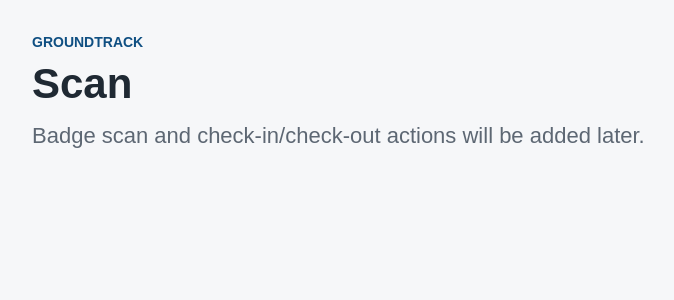
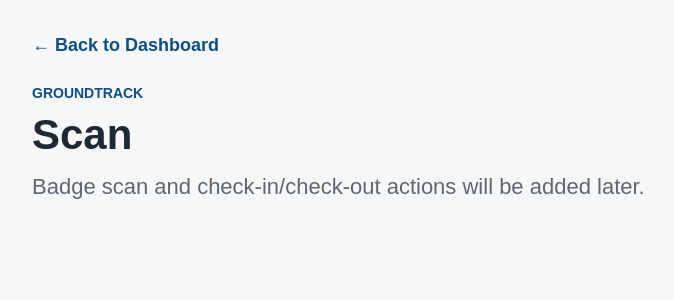
Before and after one commit to gacurl/GroundTrack, a Flask app: page /scan in a window 1280 px wide. Shown: the part 76-376 px from the top of the page, without its empty margins (72-746 px from the left). Run offline with Flask 3, Linux system fonts and the light colour scheme.

Commit message:
Issue 1-3: Add back links on app pages

```diff
--- a/static/style.css
+++ b/static/style.css
@@ -72,6 +72,19 @@
   max-width: 1120px;
   margin: 0 auto;
   padding: 32px 24px;
+}
+
+.back-link {
+  color: var(--accent-dark);
+  display: inline-block;
+  font-weight: 700;
+  margin-bottom: 24px;
+  text-decoration: none;
+}
+
+.back-link:hover,
+.back-link:focus {
+  text-decoration: underline;
 }
 
 .page-header {
--- a/templates/placeholder.html
+++ b/templates/placeholder.html
@@ -3,6 +3,8 @@
 {% block title %}{{ title }} - GroundTrack{% endblock %}
 
 {% block content %}
+  <a class="back-link" href="{{ url_for('dashboard') }}">← Back to Dashboard</a>
+
   <section class="page-header">
     <p class="eyebrow">GroundTrack</p>
     <h1>{{ title }}</h1>
```
